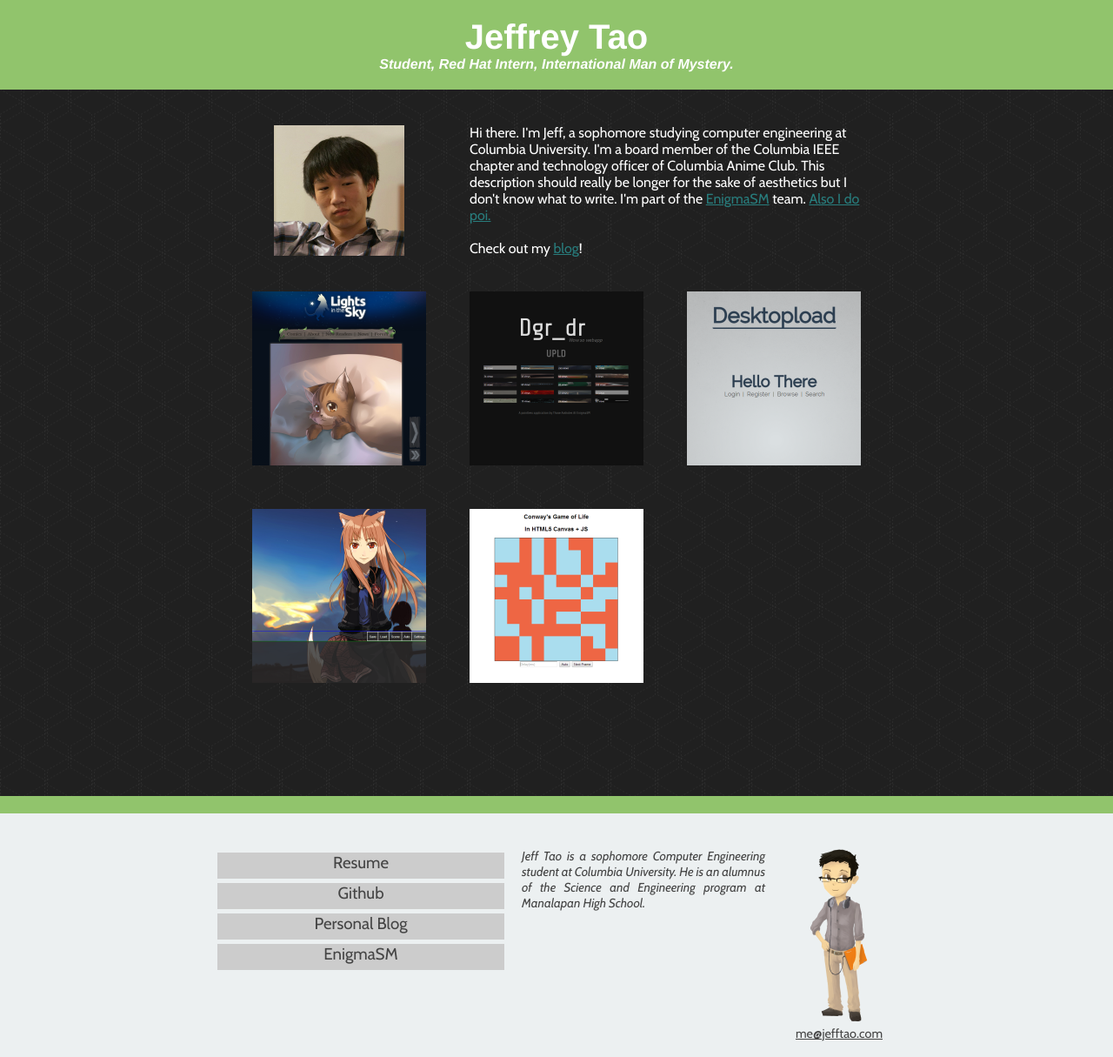
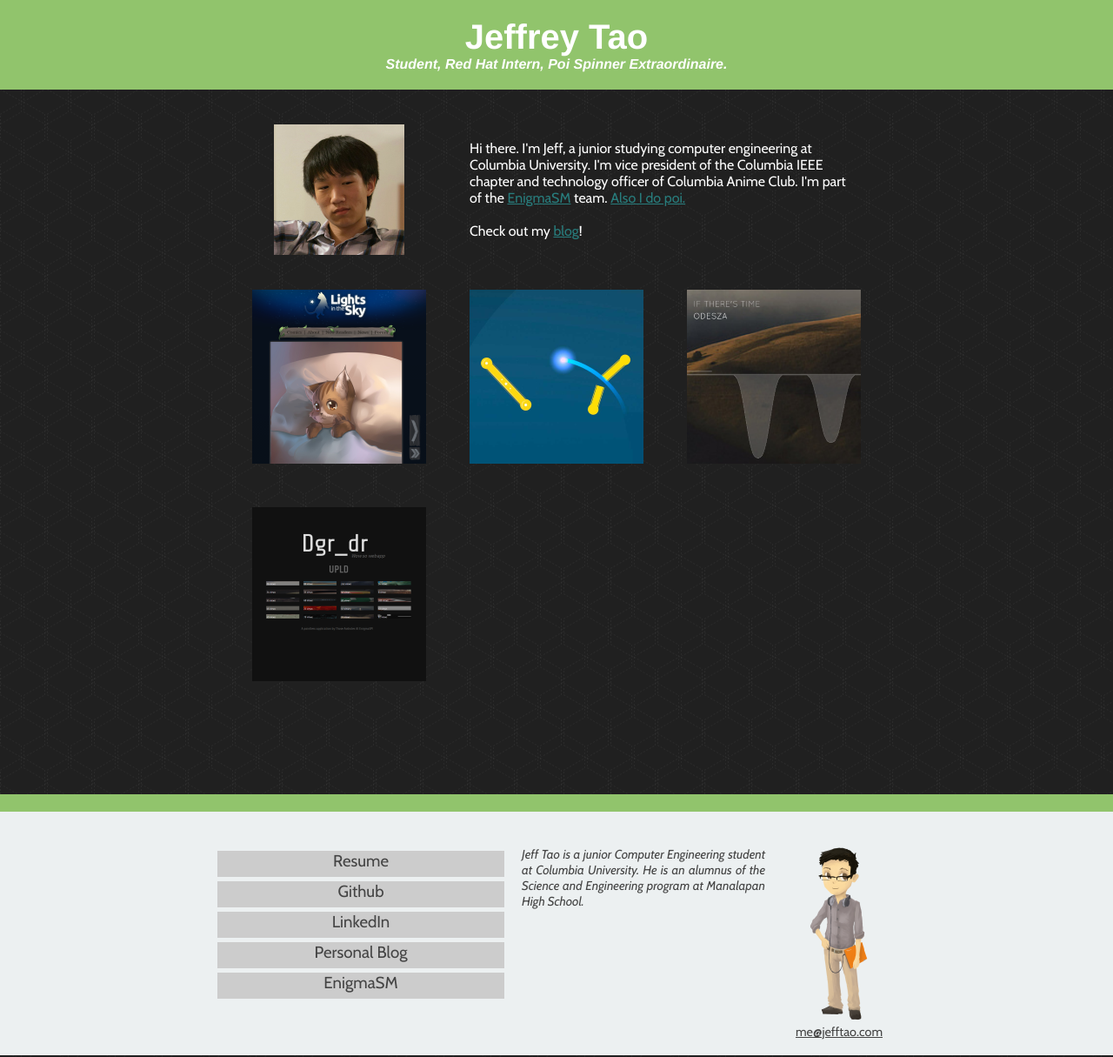
Before and after one commit to Speculative/old_website, a Jekyll site: the page index.html, which Jekyll copies as it is, in a window 1280 px wide. Shown: the whole page at 87% size. Built offline with Jekyll 4.4.1, drawn with Linux system fonts in a browser that asks for light colours; some web fonts are replaced; Markdown is read by kramdown in place of the engine named in the settings.

```diff
--- a/index.html
+++ b/index.html
@@ -15,15 +15,15 @@
 	<div id="main">
 	<header>
 		<h1 id="vanity"><a href="./index.html">Jeffrey Tao</a></h1>
-		<h1 id="tagline">Student, Red Hat Intern, International Man of Mystery.</h1>
+		<h1 id="tagline">Student, Red Hat Intern, Poi Spinner Extraordinaire.</h1>
 	</header>
 	<article>
 		<section id="blurb">
 			<img src="/images/profile.png">
 			<div id="about">
-				Hi there. I'm Jeff, a sophomore studying computer engineering at Columbia University.
-				I'm a board member of the Columbia IEEE chapter and technology officer of Columbia Anime Club.
-				This description should really be longer for the sake of aesthetics but I don't know what to write.
+				Hi there. I'm Jeff, a junior studying computer engineering at Columbia University.
+				I'm vice president of the Columbia IEEE chapter and technology officer of Columbia Anime Club.
+
 				I'm part of the <a href="http://enigmasm.com/">EnigmaSM</a> team.
 				<a href="/poi/">Also I do poi.</a>
                 <br><br>
@@ -33,11 +33,10 @@
 
 		<section id="projects">
 			<ul>
-				<li><a href=""><img src="/images/litsky.png"></a><span>Lights in the Sky<span></li>
-				<li><a href=""><img src="/images/dgrdr.png"></a><span>Dgr_dr<span></li>
-				<li><a href=""><img src="/images/desktopload.png"></a><span>Desktopload<span></li>
-				<li><a href=""><img src="/images/ren5.png"></a><span>Ren5<span></li>
-				<li><a href=""><img src="/images/gameoflife.png"></a><span>HTML5 Canvas Game of Life<span></li>
+				<li><a href="http://lit-sky.com/"><img src="/images/litsky.png"></a><span>Lights in the Sky<span></li>
+				<li><a href="https://github.com/speculative/rhythm-gate"><img src="/images/rhythm-gate.png"></a><span>Rhythm Gate<span></li>
+				<li><a href="https://github.com/Adjective-Object/Spectrum.py"><img src="/images/spectrum.png"></a><span>Spectrum.py<span></li>
+				<li><a href="http://dgrdr.enigmasm.com/"><img src="/images/dgrdr.png"></a><span>Dgr_dr</span></li>
 			</ul>
 		</section>
 	</article>
@@ -49,13 +48,14 @@
 				<ul>
 					<a href="./resume.pdf"><li>Resume</li></a>
 					<a href="https://github.com/Speculative"><li>Github</li></a>
+					<a href="www.linkedin.com/in/jeffreytao/"><li>LinkedIn</li></a>
 					<a href="./blog/"><li>Personal Blog</li></a>
 					<a href="http://enigmasm.com/"><li>EnigmaSM</li></a>
 				</ul>
 			</div>
 			<div id="bio">
 				<p>
-				Jeff Tao is a sophomore Computer Engineering student at
+				Jeff Tao is a junior Computer Engineering student at
 				Columbia University.
 				He is an alumnus of the Science and Engineering program at
 				Manalapan High School.
```
Also changed, not shown: blog/index.html (+4 -3 lines), images/rhythm-gate.png (added), images/spectrum.png (added), 1 other file.
